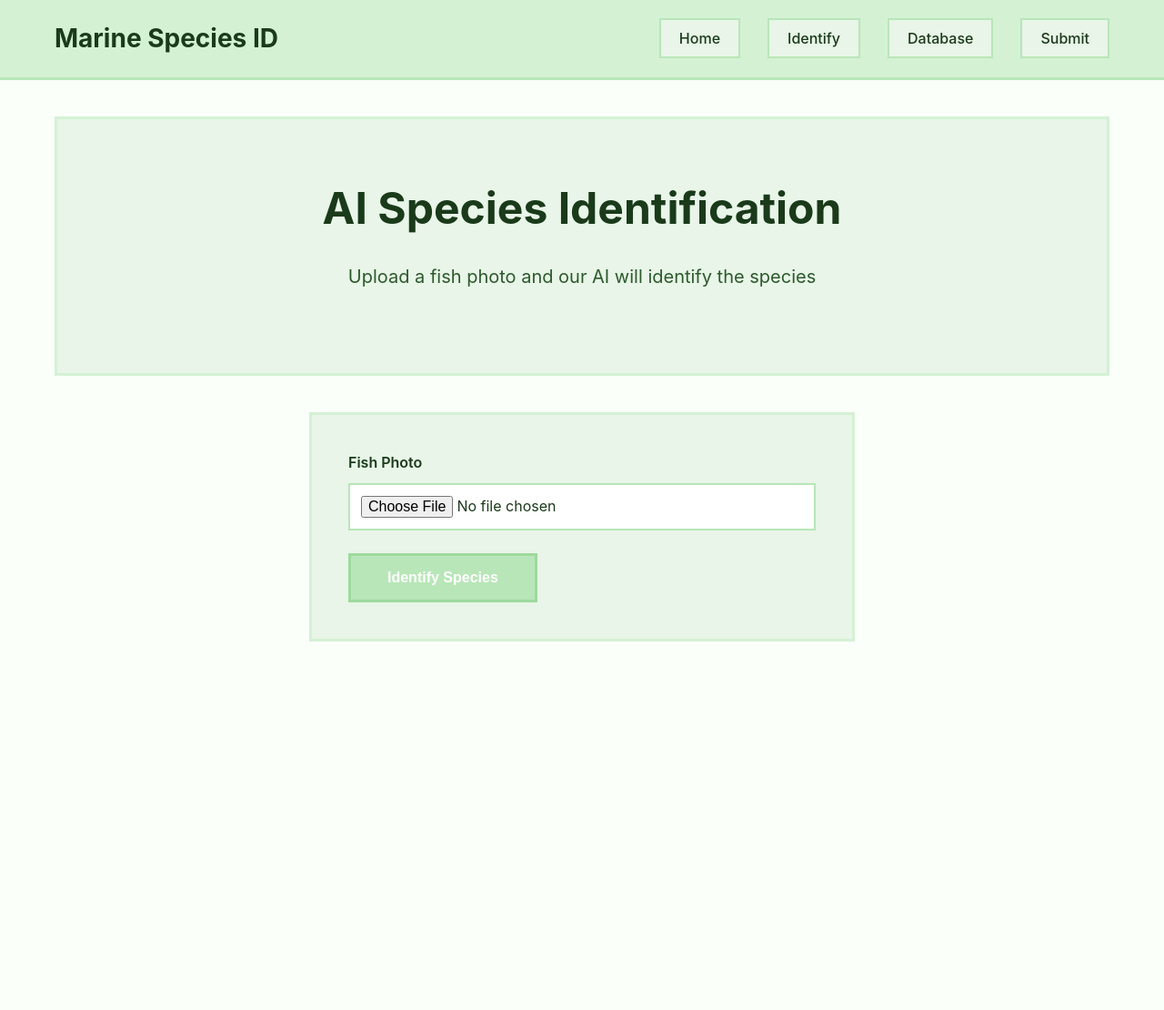
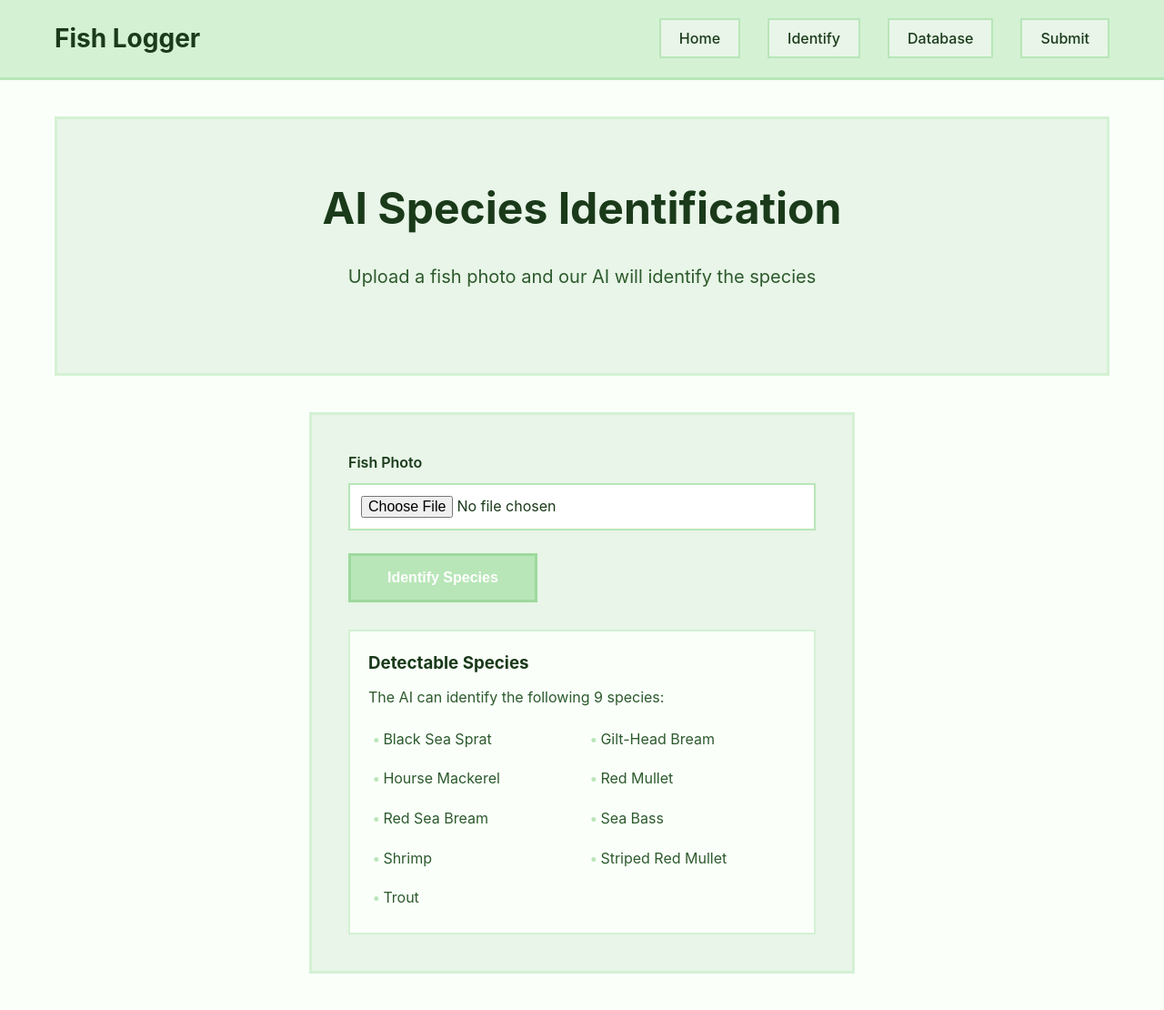
Before and after one commit to rrocketmann/fish-logger, a Flask app: page /identify in a window 1280 px wide. Shown: the whole page at 91% size. Before the commit the page ends 705 px from the top, so only its background shows below. Run offline with Flask 3, Linux system fonts and the light colour scheme.

Commit message:
Add detectable species list to identification page
Shows all 9 species the AI can identify:
- Black Sea Sprat, Gilt-Head Bream, Hourse Mackerel
- Red Mullet, Red Sea Bream, Sea Bass
- Shrimp, Striped Red Mullet, Trout

Co-authored-by: Copilot <223556219+Copilot@users.noreply.github.com>

```diff
--- a/app/templates/base.html
+++ b/app/templates/base.html
@@ -185,7 +185,7 @@
 <body>
     <header>
         <nav>
-            <a href="{{ url_for('index') }}" class="logo">Marine Species ID</a>
+            <a href="{{ url_for('index') }}" class="logo">Fish Logger</a>
             <ul class="nav-links">
                 <li><a href="{{ url_for('index') }}">Home</a></li>
                 <li><a href="{{ url_for('identify') }}">Identify</a></li>
--- a/app/templates/community.html
+++ b/app/templates/community.html
@@ -1,6 +1,6 @@
 {% extends "base.html" %}
 
-{% block title %}Species Database - Marine Species ID{% endblock %}
+{% block title %}Species Database - Fish Logger{% endblock %}
 
 {% block extra_styles %}
 <style>
--- a/app/templates/identify.html
+++ b/app/templates/identify.html
@@ -1,6 +1,6 @@
 {% extends "base.html" %}
 
-{% block title %}Identify Species - Marine Species ID{% endblock %}
+{% block title %}Identify Species - Fish Logger{% endblock %}
 
 {% block content %}
 <div class="hero">
@@ -17,6 +17,22 @@
 
         <button type="submit" class="btn btn-primary">Identify Species</button>
     </form>
+
+    <div class="species-note">
+        <h3>Detectable Species</h3>
+        <p>The AI can identify the following 9 species:</p>
+        <ul>
+            <li>Black Sea Sprat</li>
+            <li>Gilt-Head Bream</li>
+            <li>Hourse Mackerel</li>
+            <li>Red Mullet</li>
+            <li>Red Sea Bream</li>
+            <li>Sea Bass</li>
+            <li>Shrimp</li>
+            <li>Striped Red Mullet</li>
+            <li>Trout</li>
+        </ul>
+    </div>
 </div>
 
 <style>
@@ -45,5 +61,41 @@
         border: 2px solid #b8e6b8;
         background-color: white;
     }
+
+    .species-note {
+        margin-top: 30px;
+        padding: 20px;
+        background-color: #fafffa;
+        border: 2px solid #d4f1d4;
+    }
+
+    .species-note h3 {
+        color: #1a3a1a;
+        margin-bottom: 10px;
+    }
+
+    .species-note p {
+        color: #2d5a2d;
+        margin-bottom: 15px;
+    }
+
+    .species-note ul {
+        list-style: none;
+        padding: 0;
+        display: grid;
+        grid-template-columns: repeat(2, 1fr);
+        gap: 8px;
+    }
+
+    .species-note li {
+        color: #2d5a2d;
+        padding: 5px;
+    }
+
+    .species-note li:before {
+        content: "• ";
+        color: #b8e6b8;
+        font-weight: bold;
+    }
 </style>
 {% endblock %}
--- a/app/templates/identify_result.html
+++ b/app/templates/identify_result.html
@@ -1,6 +1,6 @@
 {% extends "base.html" %}
 
-{% block title %}Identification Results - Marine Species ID{% endblock %}
+{% block title %}Identification Results - Fish Logger{% endblock %}
 
 {% block content %}
 <div class="hero">
--- a/app/templates/index.html
+++ b/app/templates/index.html
@@ -2,7 +2,7 @@
 
 {% block content %}
 <div class="hero">
-    <h1>Marine Species Identification</h1>
+    <h1>Fish Logger</h1>
     <p>For researchers and fishers to identify and document fish species</p>
     <div style="margin-top: 30px;">
         <a href="{{ url_for('upload') }}" class="btn">Submit Catch</a>
--- a/app/templates/upload.html
+++ b/app/templates/upload.html
@@ -1,6 +1,6 @@
 {% extends "base.html" %}
 
-{% block title %}Submit Catch - Marine Species ID{% endblock %}
+{% block title %}Submit Catch - Fish Logger{% endblock %}
 
 {% block content %}
 <h1 style="font-size: 36px; margin-bottom: 30px;">Submit Catch Data</h1>
```
Also changed, not shown: MOBILE_APP_SETUP.md (added, +84 -0 lines).
